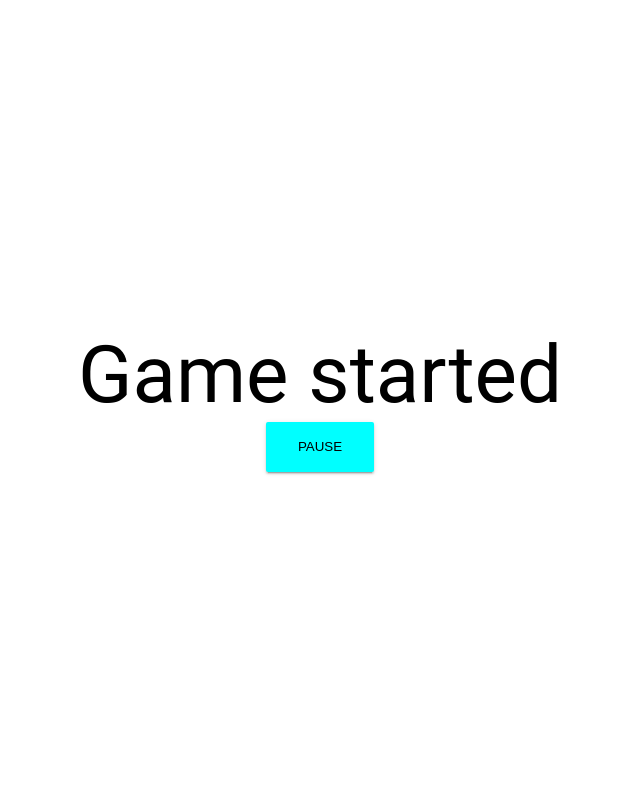
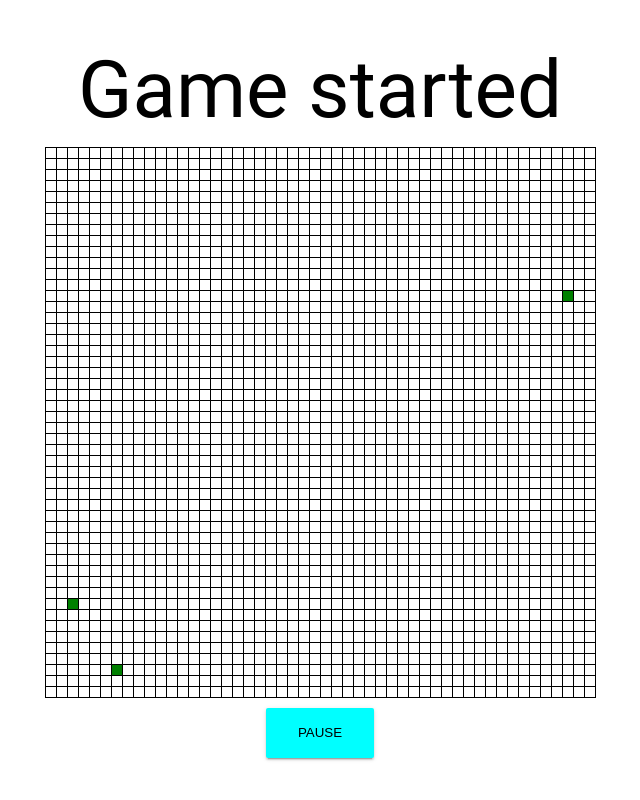
Before and after one commit to DmitryRomaniuk/snake, a website: page index.html in a window 1280 px wide. Both pictures are taken after a click on the button "START". Shown: the whole page, without its empty margins (320-960 px from the left). Drawn offline with Linux system fonts and the light colour scheme.

Commit message:
update class Game, add eslint and editor config

```diff
--- a/index.html
+++ b/index.html
@@ -19,6 +19,7 @@
     </div>
     <div class="wrapper-game title-page">
         <div class="hello-message">Game started</div>
+        <div id="game-area"></div>
         <div class="button-center">
             <button id="pause-button" class="bttn pause-button">Pause</button>
         </div>
--- a/js/index.js
+++ b/js/index.js
@@ -10,31 +10,83 @@ class Game {
 
     constructor(width = 50, height = 50, speed = 2000) {
         this.speed = speed;
-        this.gameArea = () => {
-            return ((new Array(height)).fill(0)).map(colum => {
-                column = (new Array(width)).fill(0)
+        this.gameArea = (function () {
+            return ((new Array(height)).fill(0)).map(() => {
+                return (new Array(width)).fill(0)
             })
-        };
-        this.newGameAreaState = function () {
-            return [...this.gameArea]
-        }
+        })();
+        this.newGameAreaState = [...this.gameArea];
     }
 
     start() {
-        gameTimer = window.setInterval(() => {this.gameStep()}, this.speed);
+        gameTimer = window.setInterval(() => { this.gameStep() }, this.speed);
+        let areaDiv = document.createElement("div");
+        areaDiv.setAttribute('class', 'game-child');
+        this.gameArea.forEach((e) => {
+            let areaDivRow = document.createElement("div");
+            areaDivRow.setAttribute('class', 'game-child-row');
+            e.forEach(() => {
+                let areaDivCell = document.createElement("div");
+                areaDivCell.setAttribute('class', 'game-child-cell');
+                areaDivRow.appendChild(areaDivCell);
+            });
+            areaDiv.appendChild(areaDivRow);
+        });
+        gameHtmlArea.appendChild(areaDiv);
     }
 
-    updateArea() {
+    updateArea(oldArea, newArea, food) {
         let diffState = this.compareStateArea(this.gameArea, this.newGameAreaState);
+        let diff = [];
+        this.gameArea.forEach((e, i) => {
+            e.forEach((el, j) => {
+                if (diffState.oldDiff) {
+                    el = 0;
+                    diff.push({ y: i, x: j, change: el })
+                }
+                if (diffState.newDiff) {
+                    el = 'snake';
+                    diff.push({ y: i, x: j, change: el })
+                }
+                if (i === food.y && j === food.x) {
+                    el = 'food';
+                    diff.push({ y: i, x: j, change: el })
+                }
+            });
+        });
+        this.updateHTML(diff);
+    }
+
+    updateHTML(diff) {
+        let gameChild = [...gameHtmlArea.children[0].children];
+        diff.forEach((eachObjDiff) => {
+            if (eachObjDiff.change === 0) {
+                gameChild[eachObjDiff.y].children[eachObjDiff.x].setAttribute('class', 'game-child-cell');
+            }
+            if (eachObjDiff.change === 'snake') {
+                gameChild[eachObjDiff.y].children[eachObjDiff.x].setAttribute('class', 'game-child-cell snake-cell');
+            }
+            if (eachObjDiff.change === 'food') {
+                gameChild[eachObjDiff.y].children[eachObjDiff.x].setAttribute('class', 'game-child-cell food-cell');
+            }
+        })
     }
 
     compareStateArea(oldArea, newArea) {
-        return {'oldDiff': _.difference(oldArea, newArea),
-            'newDiff': _.difference(newArea, oldArea)}
+        let diff = []
+        oldArea.forEach((row, i) => {
+            row.forEach((cell, j) => {
+                if (cell !== newArea[i][j]) {
+                    diff.push({ y: j, x: i, change: newArea[i][j] })
+                }
+            })
+        })
+        return diff
     }
 
     gameStep() {
-        this.updateArea();
+        let foodPosition = Food.addFoodToArea(this.gameArea);
+        this.updateArea(this.gameArea, this.newGameAreaState, foodPosition);
     }
 
     pause() {
@@ -78,11 +130,11 @@ class Snake {
 
 class Food {
 
-    addFoodToArea(area) {
+    static addFoodToArea(area) {
         let randomArr = []
         area.forEach((elem, index) => {
             elem.forEach((childElem, childIndex) => {
-                randomArr.push({ col: elem, row: childIndex })
+                randomArr.push({ x: index, y: childIndex })
             })
         })
         return (randomArr.length > 0) ? randomArr[Math.floor(Math.random() * randomArr.length)] :
@@ -106,6 +158,8 @@ class Results {
 }
 
 let listStartButtons = [...document.getElementsByClassName('start-button')];
+const game = document.getElementById('game');
+const gameHtmlArea = document.getElementById('game-area');
 listStartButtons.map(elem => elem.addEventListener('click', () => {
     let helloPage = game.querySelector('.wrapper-hello');
     let gamePage = game.querySelector('.wrapper-game');
@@ -122,3 +176,6 @@ document.getElementById('pause-button').addEventListener('click', () => {
     gamePage.setAttribute('style', 'display: none');
     resultPage.setAttribute('style', 'display: block');
 })
+
+const playGame = new Game();
+playGame.start();
--- a/styles/style.css
+++ b/styles/style.css
@@ -16,7 +16,34 @@ body {
     align-items: center;
 }
 
-.button-center {
+#game-area {
+    display: flex;
+    justify-content: center;
+}
+
+.game-child {
+    margin: 10px;
+    display: block;
+}
+
+.game-child-cell {
+    display: inline-block;
+    width: 10px;
+    height: 10px;
+    background-color: white;
+    border-bottom: 1px solid black;
+    border-right: 1px solid black;
+}
+
+.game-child-row:first-child .game-child-cell {
+    border-top: 1px solid black;
+}
+
+.game-child-cell:first-child {
+    border-left: 1px solid black;
+}
+
+.button-center, .hello-message {
     display: flex;
     justify-content: center;
 }
@@ -47,3 +74,11 @@ button.bttn {
     box-shadow: 0 2px 2px 0 rgba(0,0,0,0.14), 0 1px 5px 0 rgba(0,0,0,0.12), 0 3px 1px -2px rgba(0,0,0,0.2);
 
 }
+
+.food-cell {
+    background-color: green;
+}
+
+.snake-cell {
+    background-color: blue;
+}
```
Also changed, not shown: package.json (+5 -2 lines), .eslintrc.js (added), 1 other file.
